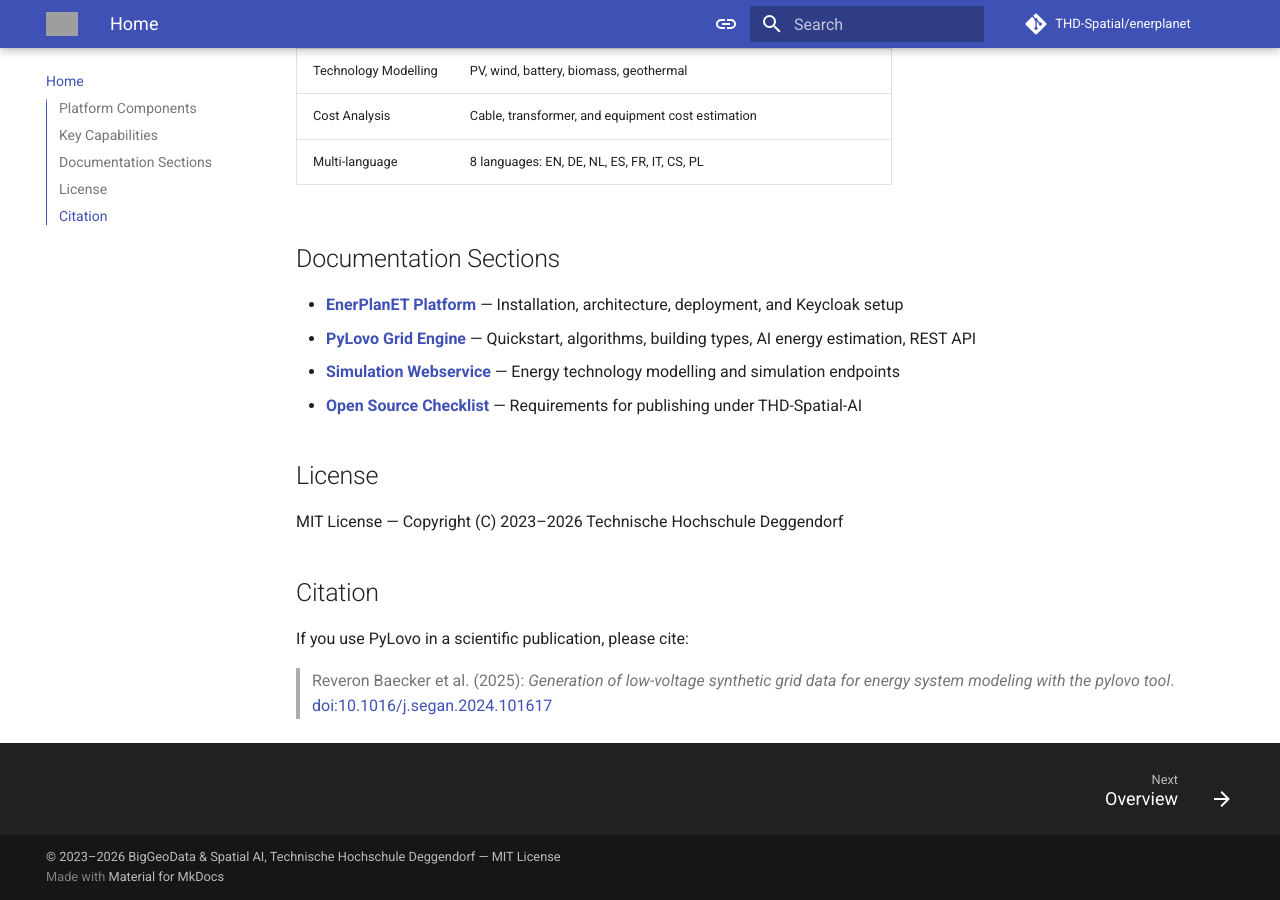
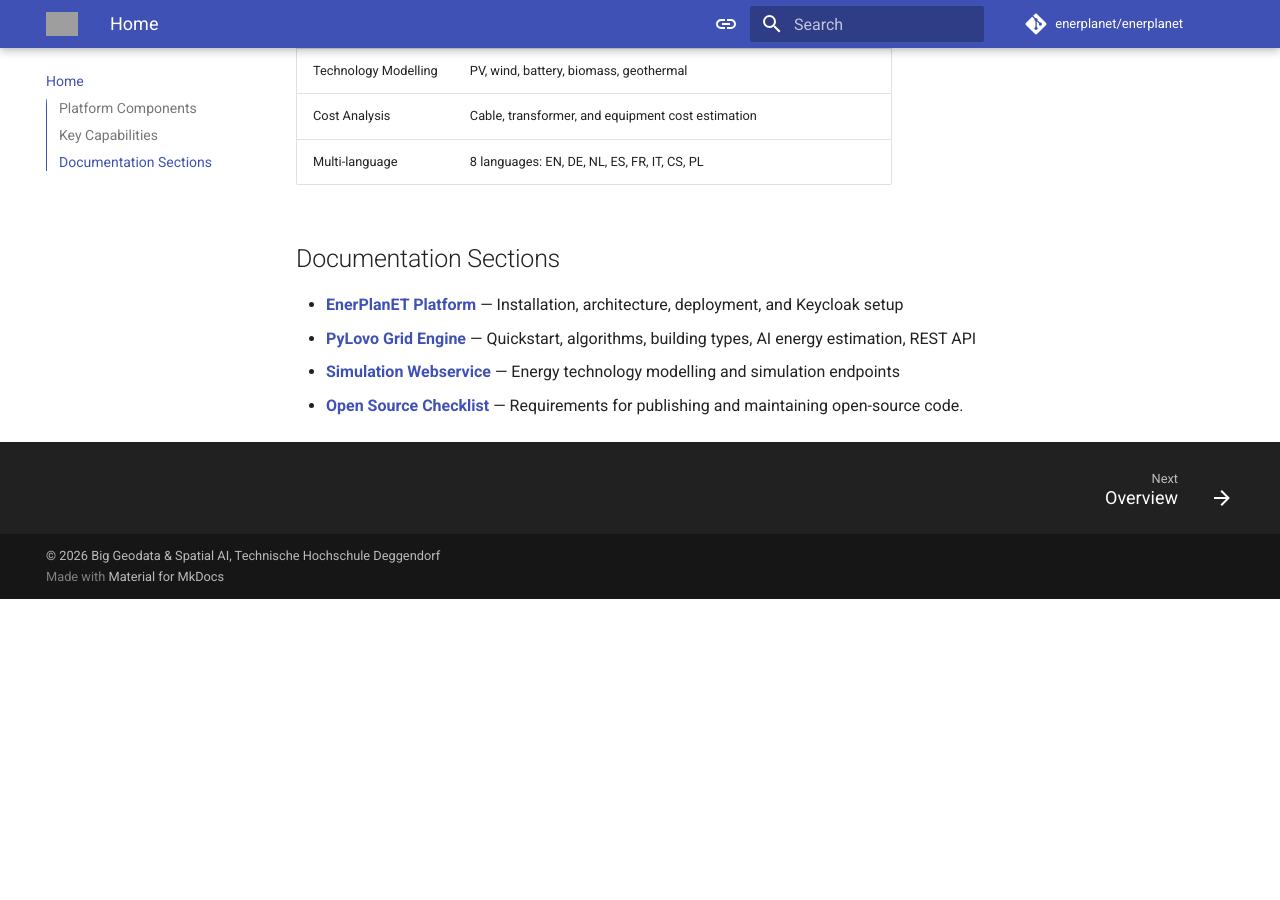
Before and after one commit to enerplanet/enerplanet, an MkDocs documentation site: the page built from docs/index.md, in a window 1280 px wide and 900 px high, scrolled down 1147 px. Built offline with MkDocs 1.6.1 and Material for MkDocs 9.7.7, drawn with Linux system fonts in a browser that asks for light colours; comment, search, counter and statistics services are not loaded; after the commit the page ends 1746 px from its top, so only the background shows below that; grey boxes are pictures that could not be loaded.

Commit message:
docs: update README and index files for clarity and consistency

```diff
--- a/docs/index.md
+++ b/docs/index.md
@@ -32,14 +32,4 @@
 - **[EnerPlanET Platform](enerplanet/index.md)** — Installation, architecture, deployment, and Keycloak setup
 - **[PyLovo Grid Engine](pylovo/index.md)** — Quickstart, algorithms, building types, AI energy estimation, REST API
 - **[Simulation Webservice](webservice/index.md)** — Energy technology modelling and simulation endpoints
-- **[Open Source Checklist](getting-started/open-source-checklist.md)** — Requirements for publishing under THD-Spatial-AI
-
-## License
-
-MIT License — Copyright (C) 2023–2026 Technische Hochschule Deggendorf
-
-## Citation
-
-If you use PyLovo in a scientific publication, please cite:
-
-> Reveron Baecker et al. (2025): *Generation of low-voltage synthetic grid data for energy system modeling with the pylovo tool*. [doi:10.1016/j.segan.2024.101617](https://doi.org/10.1016/j.segan.2024.101617)
+- **[Open Source Checklist](getting-started/open-source-checklist.md)** — Requirements for publishing and maintaining open-source code.
--- a/mkdocs.yml
+++ b/mkdocs.yml
@@ -4,11 +4,10 @@
 site_description: >-
   Community energy grid planning & simulation platform — documentation for EnerPlanET,
   PyLovo, and the simulation webservice.
-site_url: https://THD-Spatial.github.io/enerplanet
-
+site_url: https://enerplanet.github.io/enerplanet
 # Repository
-repo_name: THD-Spatial/enerplanet
-repo_url: https://github.com/THD-Spatial/enerplanet
+repo_name: enerplanet/enerplanet
+repo_url: https://github.com/enerplanet/enerplanet
 edit_uri: edit/main/docs/
 
 # Theme configuration
@@ -113,26 +112,26 @@
 nav:
   - Home: index.md
   - EnerPlanET Platform:
-    - Overview: enerplanet/index.md
-    - Installation: enerplanet/installation.md
-    - Architecture: enerplanet/architecture.md
-    - Deployment: enerplanet/deployment.md
-    - Authentication (Keycloak): enerplanet/keycloak.md
-    - Identity Brokering: enerplanet/keycloak-identity-brokering.md
+      - Overview: enerplanet/index.md
+      - Installation: enerplanet/installation.md
+      - Architecture: enerplanet/architecture.md
+      - Deployment: enerplanet/deployment.md
+      - Authentication (Keycloak): enerplanet/keycloak.md
+      - Identity Brokering: enerplanet/keycloak-identity-brokering.md
   - PyLovo Grid Engine:
-    - Overview: pylovo/index.md
-    - Quickstart: pylovo/quickstart.md
-    - Architecture: pylovo/architecture.md
-    - Configuration: pylovo/configuration.md
-    - Building Types: pylovo/building-types.md
-    - AI Energy Estimation: pylovo/ai-estimation.md
-    - REST API: pylovo/api.md
+      - Overview: pylovo/index.md
+      - Quickstart: pylovo/quickstart.md
+      - Architecture: pylovo/architecture.md
+      - Configuration: pylovo/configuration.md
+      - Building Types: pylovo/building-types.md
+      - AI Energy Estimation: pylovo/ai-estimation.md
+      - REST API: pylovo/api.md
   - Simulation Webservice:
-    - Overview: webservice/index.md
-    - Energy Technologies: webservice/technologies.md
+      - Overview: webservice/index.md
+      - Energy Technologies: webservice/technologies.md
   - Open Source:
-    - Checklist: getting-started/open-source-checklist.md
+      - Checklist: getting-started/open-source-checklist.md
 
 # Copyright
 copyright: |
-  &copy; 2023–2026 <a href="https://github.com/THD-Spatial" target="_blank" rel="noopener">BigGeoData & Spatial AI, Technische Hochschule Deggendorf</a> — MIT License
+  &copy; 2026 <a href="https://github.com/THD-Spatial-AI" target="_blank" rel="noopener">Big Geodata & Spatial AI, Technische Hochschule Deggendorf</a>
```
Also changed, not shown: README.md (+9 -8 lines).
